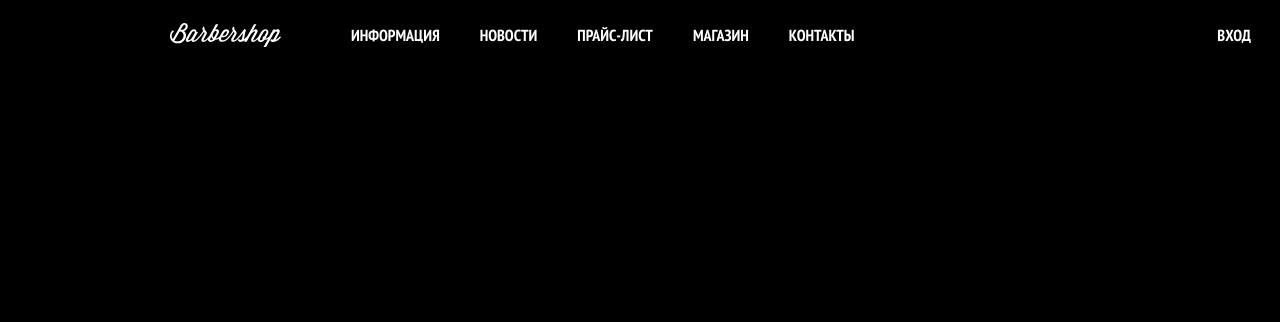
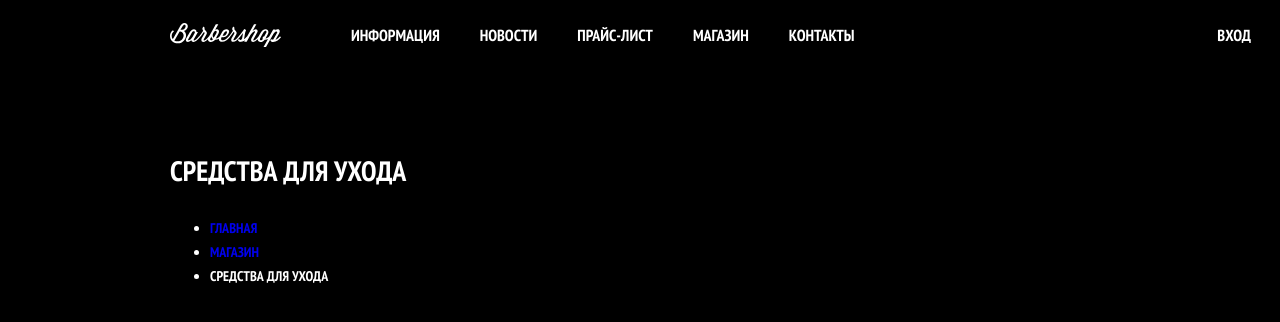
Before and after one commit to vv-tomilin/html_css_training_repushed-barber-acuatic-, a plain HTML site: page Barbershop_htmlacademy/catalog.html in a window 1280 px wide. Drawn offline with Linux system fonts and the light colour scheme.

Commit message:
add breadcrumbs section to catalog.html in barbershop project

```diff
--- a/Barbershop_htmlacademy/catalog.html
+++ b/Barbershop_htmlacademy/catalog.html
@@ -36,7 +36,22 @@
       </nav>
     </header>
 
-    <main></main>
+    <!--/ //////////////////////////CONTENT SECTION////////////////////////////// -->
+    <main class="page-catalog container">
+      <h1 class="page-title">Средства для ухода</h1>
+    <!-- ....................................................................... -->
+    <ul class="breadcrumbs">
+      <li>
+        <a href="index.html">Главная</a>
+      </li>
+      <li>
+        <a href="catalog.html">Магазин</a>
+      </li>
+      <li class="breadcrumbs-current">
+        Средства для ухода
+      </li>
+    </ul>
+    </main>
     <footer></footer>
   </body>
 </html>
```
